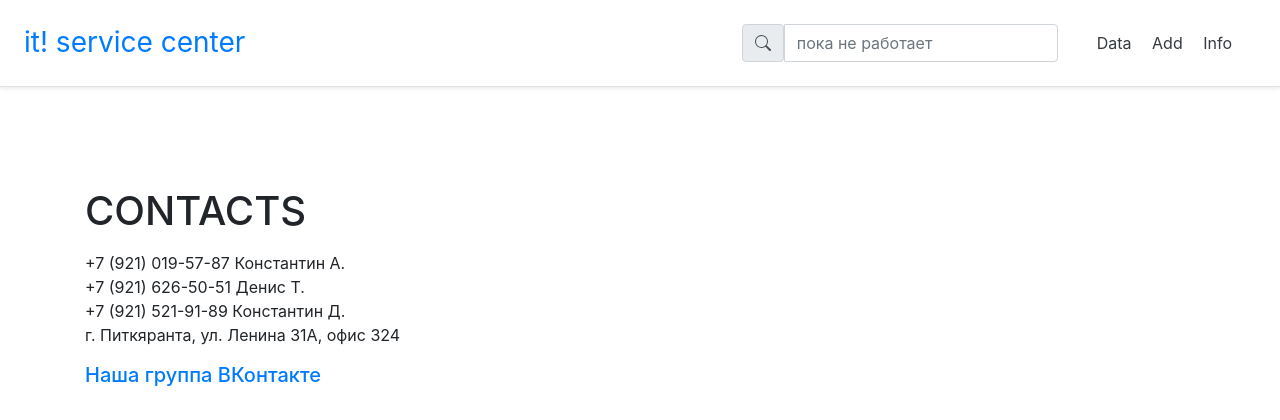
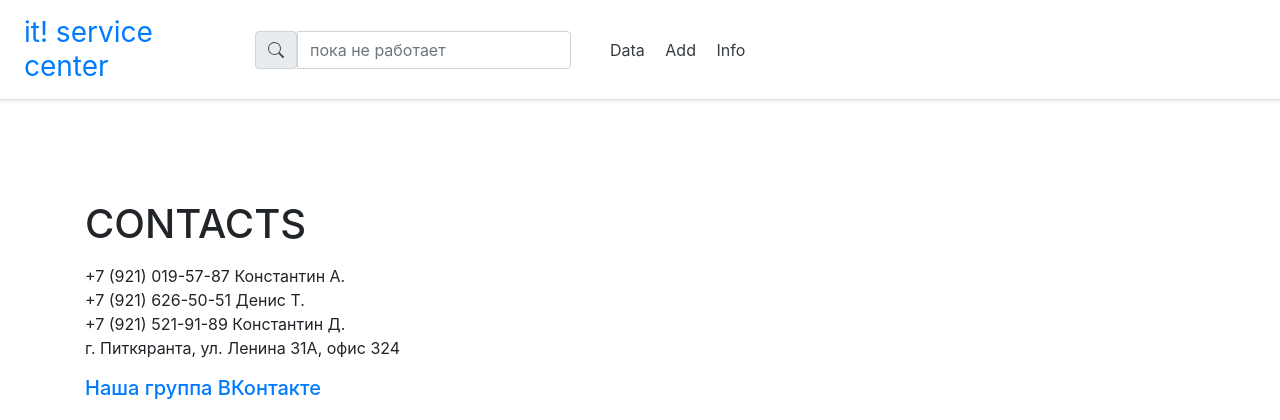
Before and after one commit to Uarsa/blog, a Flask app: page /about in a window 1280 px wide. Shown: the top 420 px of the page. Run offline with Flask 2, Linux system fonts and the light colour scheme; some libraries are stand-ins or nearby versions.

Commit message:
Update base.html

```diff
--- a/templates/base.html
+++ b/templates/base.html
@@ -19,7 +19,9 @@
 <header>
   <div class="d-flex flex-column flex-md-row align-items-center p-3 px-md-4 mb-3 bg-white border-bottom shadow-sm">
 
-   <h3 class="my-0 mr-md-auto font-weight-normal"><a href="/home">it! service center</a></h3>
+   <div class="titler">
+     <h3 class="my-0 mr-md-auto font-weight-normal"><a href="/home">it! service center</a></h3>
+   </div>
 
   <nav class="navbar navbar-light">
     <form class="container-fluid">
@@ -42,7 +44,7 @@
 </header>
 
 
-<div class ="mainbody">
+<div class="mainbody">
     <div class="container-xl">
 
       {% block body %}
```
